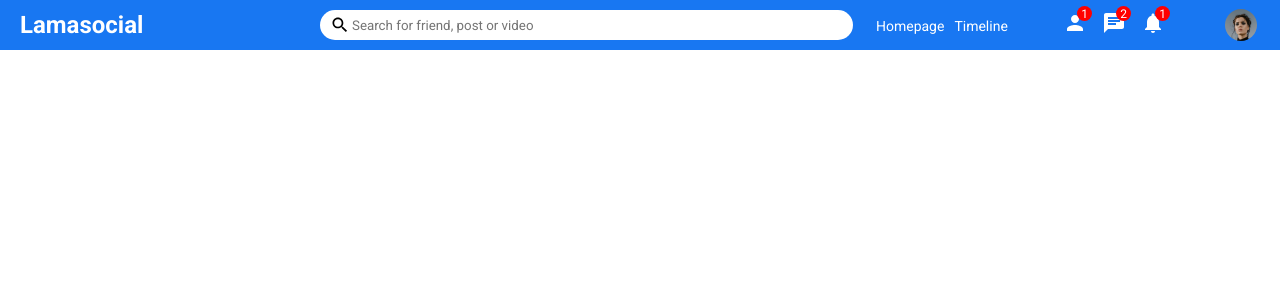
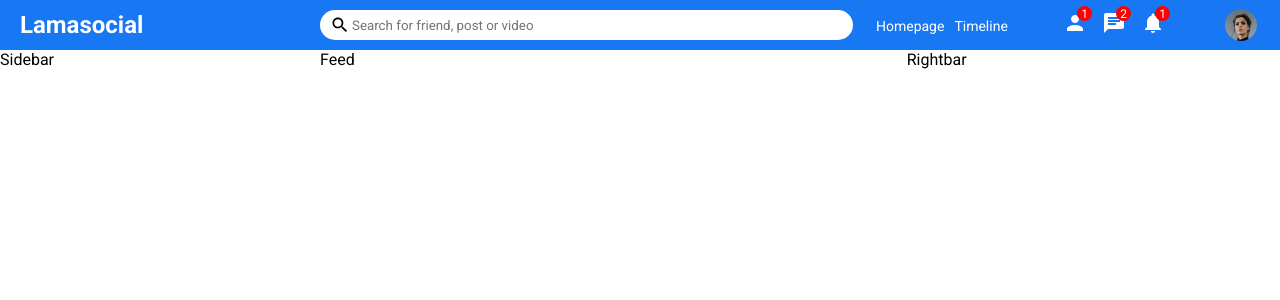
Before and after one commit to prakshh/LamaSocial, a React (Create React App) app in the folder react-social/: page / in a window 1280 px wide. Shown: the top 300 px of the page. Built offline with nearby package versions, Linux system fonts and the light colour scheme; the HTML template or start-up script is replaced by a standard one.

Commit message:
body components

```diff
--- /dev/null
+++ b/react-social/src/components/feed/Feed.jsx
@@ -0,0 +1,7 @@
+import "./feed.css";
+
+export default function Feed() {
+  return (
+    <div className="feed">Feed</div>
+  )
+}
--- /dev/null
+++ b/react-social/src/components/feed/feed.css
@@ -0,0 +1,3 @@
+.feed {
+    flex: 5.5;
+}
--- /dev/null
+++ b/react-social/src/components/rightbar/Rightbar.jsx
@@ -0,0 +1,7 @@
+import "./rightbar.css";
+
+export default function Rightbar() {
+  return (
+    <div className="rightbar">Rightbar</div>
+  )
+}
--- /dev/null
+++ b/react-social/src/components/rightbar/rightbar.css
@@ -0,0 +1,3 @@
+.rightbar {
+    flex: 3.5;
+}
--- /dev/null
+++ b/react-social/src/components/sidebar/Sidebar.jsx
@@ -0,0 +1,7 @@
+import "./sidebar.css";
+
+export default function Sidebar() {
+  return (
+    <div className="sidebar">Sidebar</div>
+  )
+}
--- /dev/null
+++ b/react-social/src/components/sidebar/sidebar.css
@@ -0,0 +1,3 @@
+.sidebar {
+    flex: 3;
+}
--- a/react-social/src/pages/home/Home.jsx
+++ b/react-social/src/pages/home/Home.jsx
@@ -1,7 +1,18 @@
+import Feed from "../../components/feed/Feed";
+import Rightbar from "../../components/rightbar/Rightbar";
+import Sidebar from "../../components/sidebar/Sidebar";
 import Topbar from "../../components/topbar/Topbar";
+import "./home.css";
 
 export default function Home() {
     return (
-        <div><Topbar /></div>
+        <>
+            <Topbar />
+            <div className="homeContainer">
+                <Sidebar />
+                <Feed />
+                <Rightbar />
+            </div>
+        </>
     )
 }
--- a/react-social/src/pages/home/home.css
+++ b/react-social/src/pages/home/home.css
@@ -0,0 +1,4 @@
+.homeContainer {
+    display: flex;
+    width: 100%;
+}
```
